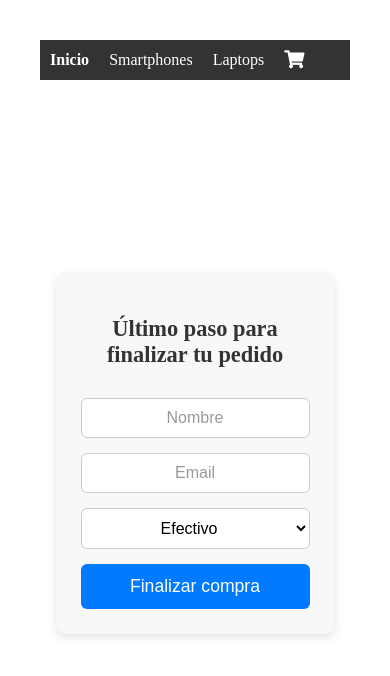
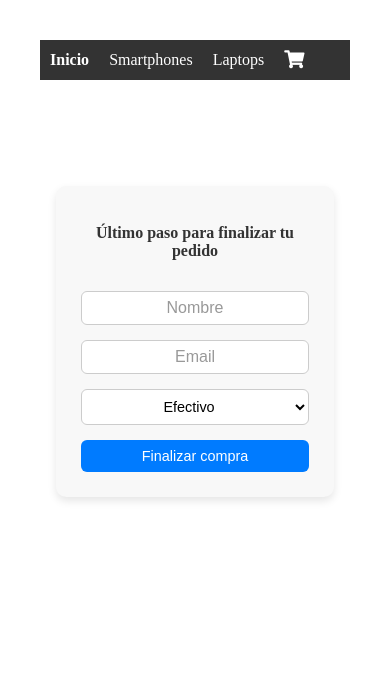
Before and after one commit to agustinstaiger9/CreaTuLanding-Staiger, a React (Vite) app: page /checkout in a window 390 px wide. Shown: the top 676 px of the page. Built offline with nearby package versions, Linux system fonts and the light colour scheme; no server answers.

Commit message:
creacion de checkout css

```diff
--- a/src/components/Cart.jsx
+++ b/src/components/Cart.jsx
@@ -1,6 +1,7 @@
 import { useContext } from "react";
 import { CartContext } from "../context/CartContext";
 import { Link } from "react-router-dom";
+import "../styles.css"; // Asegúrate de que esté conectado
 
 const Cart = () => {
   const { cartItems, removeFromCart, clearCart, getTotalPrice } = useContext(CartContext);
@@ -27,6 +28,7 @@ const Cart = () => {
               marginBottom: "1rem",
               borderBottom: "1px solid #ccc",
               paddingBottom: "1rem",
+              flexWrap: "wrap",
             }}
           >
             <div>
@@ -56,7 +58,7 @@ const Cart = () => {
 
       <h3>Total: ${getTotalPrice()}</h3>
 
-      <div style={{ marginTop: "2rem" }}>
+      <div className="cart-buttons" style={{ marginTop: "2rem" }}>
         <button
           onClick={clearCart}
           style={{
@@ -65,7 +67,6 @@ const Cart = () => {
             padding: "0.5rem 1rem",
             borderRadius: "4px",
             cursor: "pointer",
-            marginRight: "1rem",
           }}
         >
           Vaciar carrito
@@ -78,6 +79,8 @@ const Cart = () => {
             padding: "0.5rem 1rem",
             borderRadius: "4px",
             textDecoration: "none",
+            textAlign: "center",
+            marginTop: "0.5rem",
           }}
         >
           Finalizar compra
--- a/src/components/Checkout.css
+++ b/src/components/Checkout.css
@@ -60,3 +60,25 @@
 .checkout-button:hover {
   background-color: #0056b3;
 }
+
+
+
+@media (max-width: 768px) {
+  .checkout-container {
+    margin-top: 0.5rem;
+    padding: 0 1rem;
+  }
+
+  .checkout-container h2 {
+    font-size: 1rem;
+    margin-bottom: 1rem;
+    text-align: center;
+  }
+
+  .checkout-container form input,
+  .checkout-container form select,
+  .checkout-container form button {
+    font-size: 0.9rem;
+    padding: 0.5rem;
+  }
+}
--- a/src/styles.css
+++ b/src/styles.css
@@ -0,0 +1,12 @@
+@media (max-width: 768px) {
+  .cart-buttons {
+    display: flex;
+    flex-direction: column;
+    gap: 0.5rem;
+    align-items: stretch;
+  }
+
+  .cart-buttons button {
+    width: 100%;
+  }
+}
```
